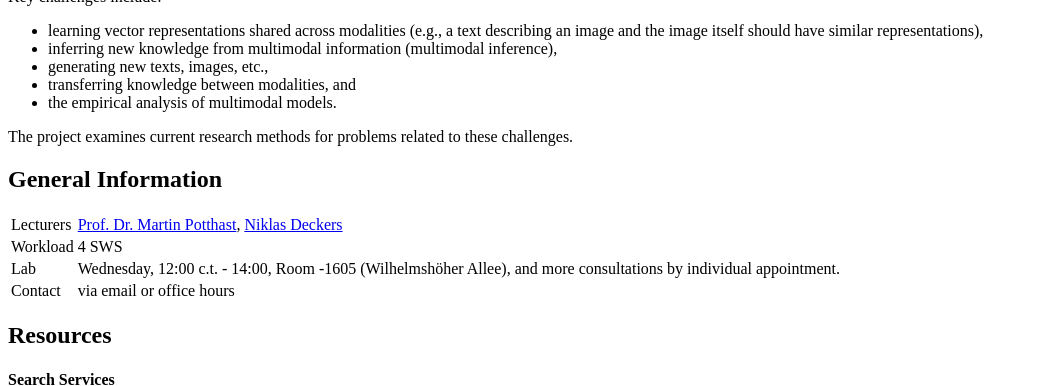
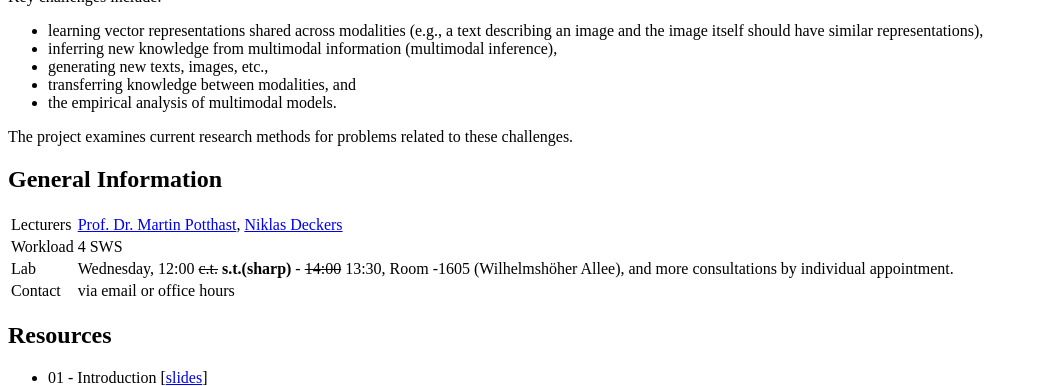
Before and after one commit to temir-org/temir-org.github.io, a Jekyll site: the page built from teaching/multimodal-machine-learning-ws26/multimodal-machine-learning-ws26.html, in a window 1280 px wide and 900 px high, scrolled down 1873 px, cut to the strip 0-386 px from the top of the window. Shown: the whole strip, without its empty margins (0-1038 px from the left). Built offline with Jekyll 4.4.1, drawn with Linux system fonts in a browser that asks for light colours; a script that is not in the unit is left out.

Commit message:
Add MMML course materials

```diff
--- a/teaching/multimodal-machine-learning-ws26/multimodal-machine-learning-ws26.html
+++ b/teaching/multimodal-machine-learning-ws26/multimodal-machine-learning-ws26.html
@@ -38,7 +38,7 @@ description: Page on the Multimodal Machine Learning Lab
           </tr>
           <tr>
             <td class="uk-table-shrink">Lab</td>
-            <td class="uk-table-shrink">Wednesday, 12:00 c.t. - 14:00, Room -1605 (Wilhelmshöher Allee), and more consultations by individual appointment.</td>
+            <td class="uk-table-shrink">Wednesday, 12:00 <s>c.t.</s> <b>s.t.(sharp)</b> - <s>14:00</s> 13:30, Room -1605 (Wilhelmshöher Allee), and more consultations by individual appointment.</td>
           </tr>
           <tr>
             <td class="uk-table-shrink">Contact</td>
@@ -53,11 +53,11 @@ description: Page on the Multimodal Machine Learning Lab
     <h2 id="resources">Resources</h2>
     <ul class="uk-list uk-list-divider">
 
-	  <!--<li>01 - Introduction
+	  <li>01 - Introduction
           	  [<a href="materials/multimodal-ml-intro.pdf">slides</a>]
-		  [<a href="/teaching/intelligent-information-systems-ws24/materials/project-intelligent-information-systems-lab-cluster.pdf">cluster onboarding</a>]
+		<!--  [<a href="/teaching/intelligent-information-systems-ws24/materials/project-intelligent-information-systems-lab-cluster.pdf">cluster onboarding</a>] -->
       	  </li>
-	  <li>02 - Multimodal Scenarios
+	 <!-- <li>02 - Multimodal Scenarios
           	  [<a href="materials/multimodal-ml-multimodal-scenarios.pdf">slides</a>]
       	  </li>
 	  <li>03 - Semiotics Background
```
Also changed, not shown: 1 other file.
